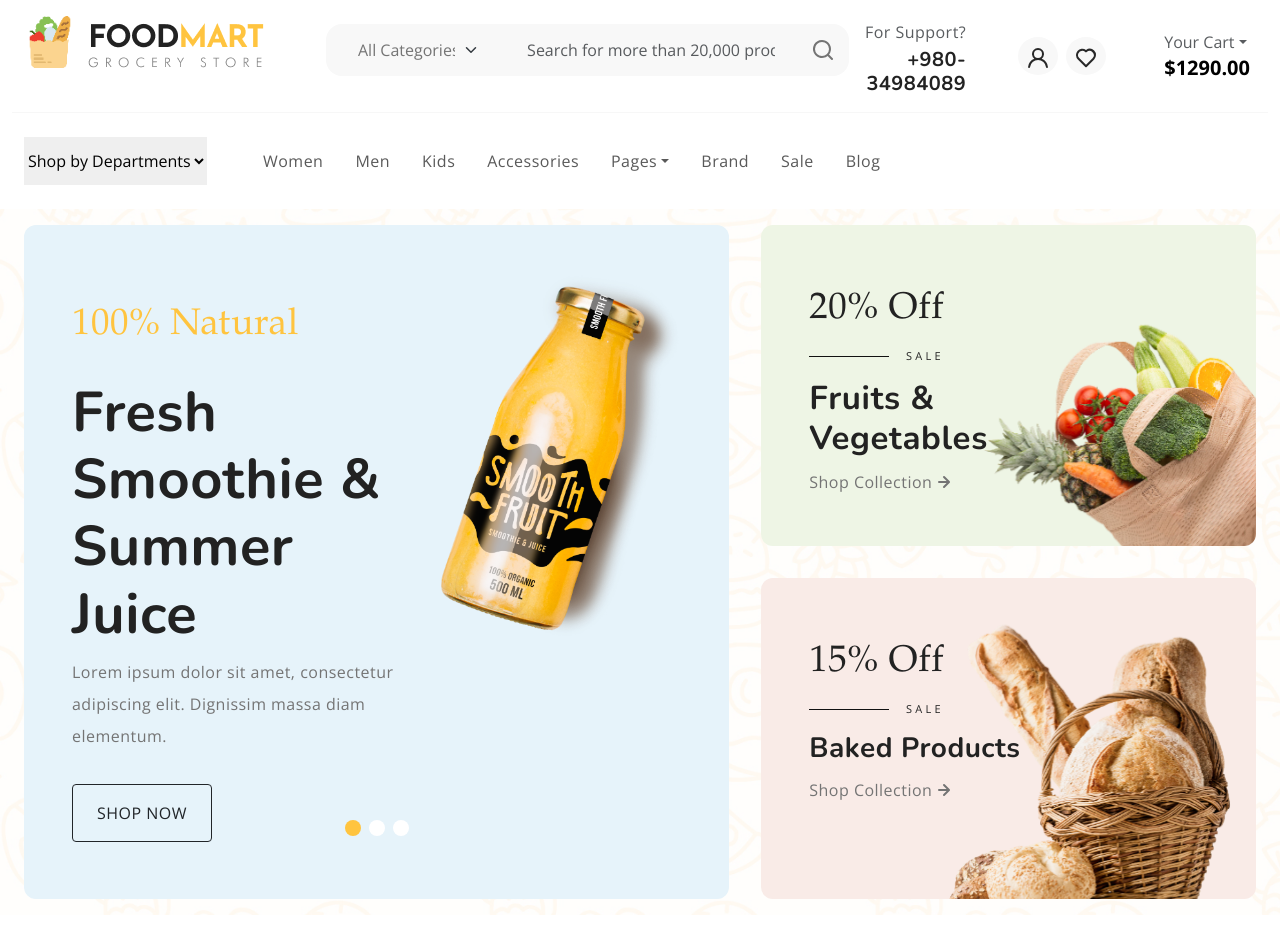
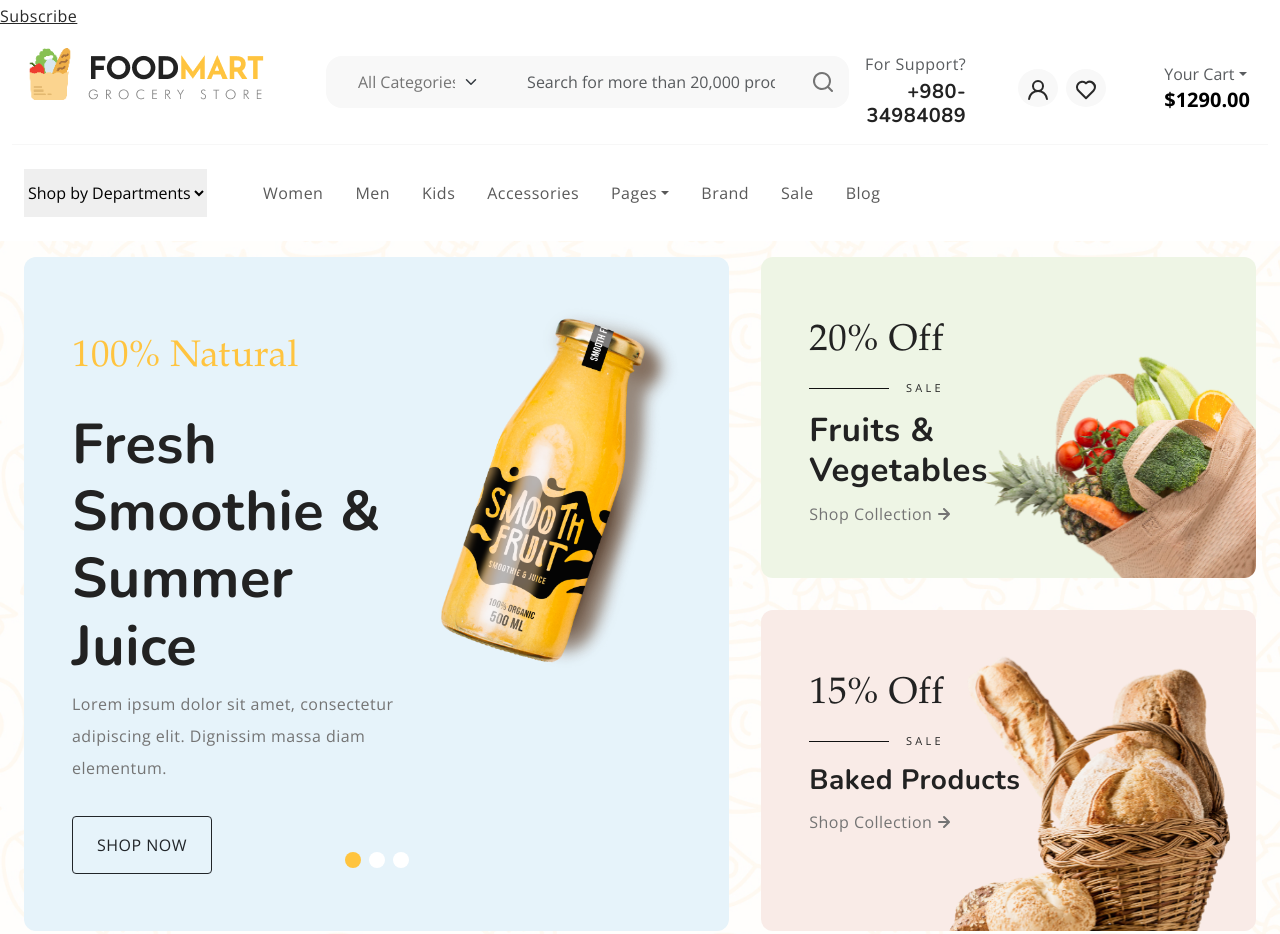
Before and after one commit to digital-hld/globaltech, a plain HTML site: page index.html in a window 1280 px wide. Shown: the top 934 px of the page. Drawn offline with nearby package versions, Linux system fonts and the light colour scheme.

Commit message:
Add Subscribe Button

```diff
--- a/index.html
+++ b/index.html
@@ -131,6 +131,11 @@
         </div>
       </div>
     </div>
+
+     <a href="thankyou.html">Subscribe</a>
+
+
+
 
     <div class="offcanvas offcanvas-end" data-bs-scroll="true" tabindex="-1" id="offcanvasSearch" aria-labelledby="Search">
       <div class="offcanvas-header justify-content-center">
```
